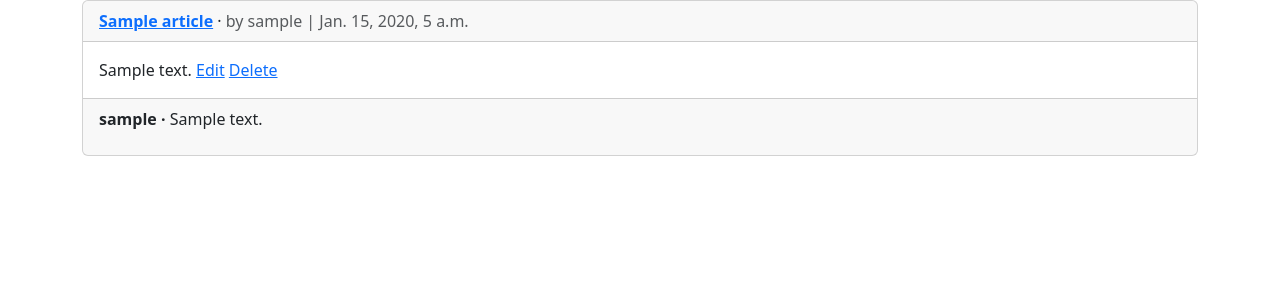
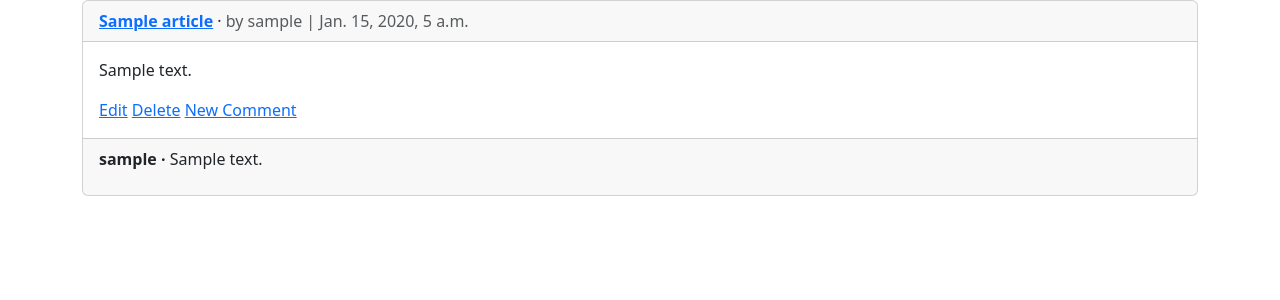
Before and after one commit to Chigiriq/news, a Django app: page /articles/ in a window 1280 px wide. Shown: the part 56-356 px from the top of the page. Run offline with Django 5.2, Linux system fonts and the light colour scheme; a user stored in the database is signed in; tables that the repository leaves empty hold one stand-in row (values such as "Sample post").

Commit message:
ch 15 commit

```diff
--- a/articles/views.py
+++ b/articles/views.py
@@ -1,30 +1,61 @@
-from django.shortcuts import render
-from django.views.generic import ListView, DetailView
-from django.views.generic.edit import (
-    UpdateView, DeleteView, CreateView
-)
 from django.contrib.auth.mixins import LoginRequiredMixin, UserPassesTestMixin
-from django.urls import reverse_lazy
+from django.views import View
+from django.views.generic import ListView, DetailView, FormView  # new
+from django.views.generic.detail import SingleObjectMixin  # new
+from django.views.generic.edit import UpdateView, DeleteView, CreateView
+from django.urls import reverse_lazy, reverse  # new
 
+from .forms import CommentForm
 from .models import Article
-# from .forms import CommentForm
 
 
-class ArticleListView(LoginRequiredMixin, ListView):
+class ArticleListView(LoginRequiredMixin, ListView):  # new
     model = Article
     template_name = "article_list.html"
 
-class ArticleDetailView(LoginRequiredMixin, DetailView): # new
+
+class CommentGet(DetailView):  # new
     model = Article
     template_name = "article_detail.html"
 
+    def get_context_data(self, **kwargs):
+        context = super().get_context_data(**kwargs)
+        context["form"] = CommentForm()
+        return context
 
-    # def get_context_data(self, **kwargs):
-    #     context = super().get_context_data(**kwargs)
-    #     context["form"] = CommentForm()
-    #     return context
 
-class ArticleUpdateView(LoginRequiredMixin, UserPassesTestMixin, UpdateView): # new
+class CommentPost(SingleObjectMixin, FormView):  # new
+    model = Article
+    form_class = CommentForm
+    template_name = "article_detail.html"
+
+    def post(self, request, *args, **kwargs):
+        self.object = self.get_object()
+        return super().post(request, *args, **kwargs)
+
+    def form_valid(self, form):
+        comment = form.save(commit=False)
+        comment.article = self.object
+        comment.author = self.request.user
+        comment.save()
+        return super().form_valid(form)
+
+    def get_success_url(self):
+        article = self.object
+        return reverse("article_detail", kwargs={"pk": article.pk})
+
+
+class ArticleDetailView(LoginRequiredMixin, View):  # new
+    def get(self, request, *args, **kwargs):
+        view = CommentGet.as_view()
+        return view(request, *args, **kwargs)
+
+    def post(self, request, *args, **kwargs):
+        view = CommentPost.as_view()
+        return view(request, *args, **kwargs)
+
+
+class ArticleUpdateView(LoginRequiredMixin, UserPassesTestMixin, UpdateView):  # new
     model = Article
     fields = (
         "title",
@@ -32,18 +63,20 @@ class ArticleUpdateView(LoginRequiredMixin, UserPassesTestMixin, UpdateView): #
     )
     template_name = "article_edit.html"
 
-    def test_func(self):
+    def test_func(self):  # new
         obj = self.get_object()
         return obj.author == self.request.user
 
-class ArticleDeleteView(LoginRequiredMixin, UserPassesTestMixin, DeleteView): # new
+
+class ArticleDeleteView(LoginRequiredMixin, UserPassesTestMixin, DeleteView):  # new
     model = Article
     template_name = "article_delete.html"
     success_url = reverse_lazy("article_list")
 
-    def test_func(self):
+    def test_func(self):  # new
         obj = self.get_object()
         return obj.author == self.request.user
+
 
 class ArticleCreateView(LoginRequiredMixin, CreateView):
     model = Article
--- a/templates/article_list.html
+++ b/templates/article_list.html
@@ -11,13 +11,16 @@
         <span class="text-muted">by {{ article.author }} |
             {{ article.date }}</span>
     </div>
+
     <div class="card-body">
-        {{ article.body }}
+        <p>{{ article.body }}</p>
         {% if article.author.pk == request.user.pk %}
         <a href="{% url 'article_edit' article.pk %}">Edit</a>
         <a href="{% url 'article_delete' article.pk %}">Delete</a>
         {% endif %}
+        <a href="{{ article.get_absolute_url }}">New Comment</a> <!-- new -->
     </div>
+
     <div class="card-footer">
         {% for comment in article.comment_set.all %}
         <p>
```
Also changed, not shown: articles/forms.py (+6 -7 lines), templates/article_detail.html (+10 -0 lines).
